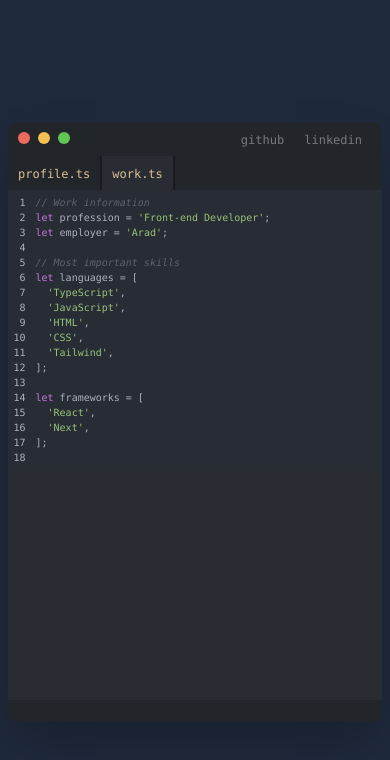
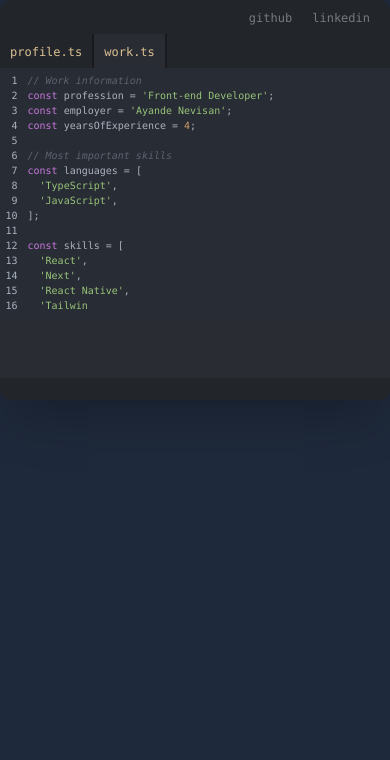
Before and after one commit to moji2002/personal-website-2, a Next.js app: page /work in a window 390 px wide. Shown: the top 760 px of the page. Built offline with nearby package versions, Linux system fonts and the light colour scheme.

Commit message:
change content and style

```diff
--- a/app/layout.tsx
+++ b/app/layout.tsx
@@ -12,7 +12,7 @@ export default function RootLayout({
 }) {
   return (
     <html lang="en">
-      <body className={`bg-slate-800 px-2 `}>
+      <body className={`bg-slate-800 md:px-2 `}>
         <div className="container mx-auto  ">
           <div className=" flex items-center justify-center  ">{children}</div>
         </div>
--- a/app/page.tsx
+++ b/app/page.tsx
@@ -5,10 +5,10 @@ import Highlighter from "@/components/syntax-highlighter";
 import useTyping from "@/hooks/useTyping";
 
 const codeStr = `// Personal information
-let name = "Mojtaba Beheshti";
+const name = "Mojtaba Beheshti";
 
 // Hobbies
-let hobbies = [
+const hobbies = [
   "Programming",
   "Eating food",
   "More programming",
--- a/app/work/page.tsx
+++ b/app/work/page.tsx
@@ -4,21 +4,22 @@ import Highlighter from "@/components/syntax-highlighter";
 import useTyping from "@/hooks/useTyping";
 
 const codeStr = `// Work information
-let profession = 'Front-end Developer';
-let employer = 'Arad';
+const profession = 'Front-end Developer';
+const employer = 'Ayande Nevisan';
+const yearsOfExperience = 4;
 
 // Most important skills
-let languages = [
+const languages = [
   'TypeScript',
   'JavaScript',
-  'HTML',
-  'CSS',
-  'Tailwind',
 ];
 
-let frameworks = [
+const skills = [
   'React',
   'Next',
+  'React Native',
+  'Tailwind',
+  'Shadcn-UI',
 ];
 `;
 export default function WorkPage() {
--- a/components/editor.tsx
+++ b/components/editor.tsx
@@ -51,10 +51,10 @@ export default function Editor({ children }: Props) {
   };
 
   return (
-    <div className=" flex items-center justify-center h-screen w-full ">
-      <div className="w-full h-[600px] scale-100 max-w-[1024px] flex flex-col rounded-[10px] overflow-hidden shadow-2xl ">
-        <div className=" h-[34px] flex justify-between bg-[#22252a] shrink-0 p-[10px]">
-          <div className="gap-[8px] flex">
+    <div className=" flex md:items-center  justify-center h-screen w-full ">
+      <div className="w-full h-[400px] md:h-[600px] scale-100 max-w-[1024px] flex flex-col rounded-[10px] overflow-hidden shadow-2xl ">
+        <div className=" h-[34px] flex justify-end md:justify-between bg-[#22252a] shrink-0 p-[10px]">
+          <div className="gap-[8px] hidden md:flex">
             <button
               onClick={handleClick(Action.Close, closeAlerts)}
               className="w-[12px] h-[12px] cursor-default bg-[#ed6a5e] rounded-full  hover:saturate-150 "
```
